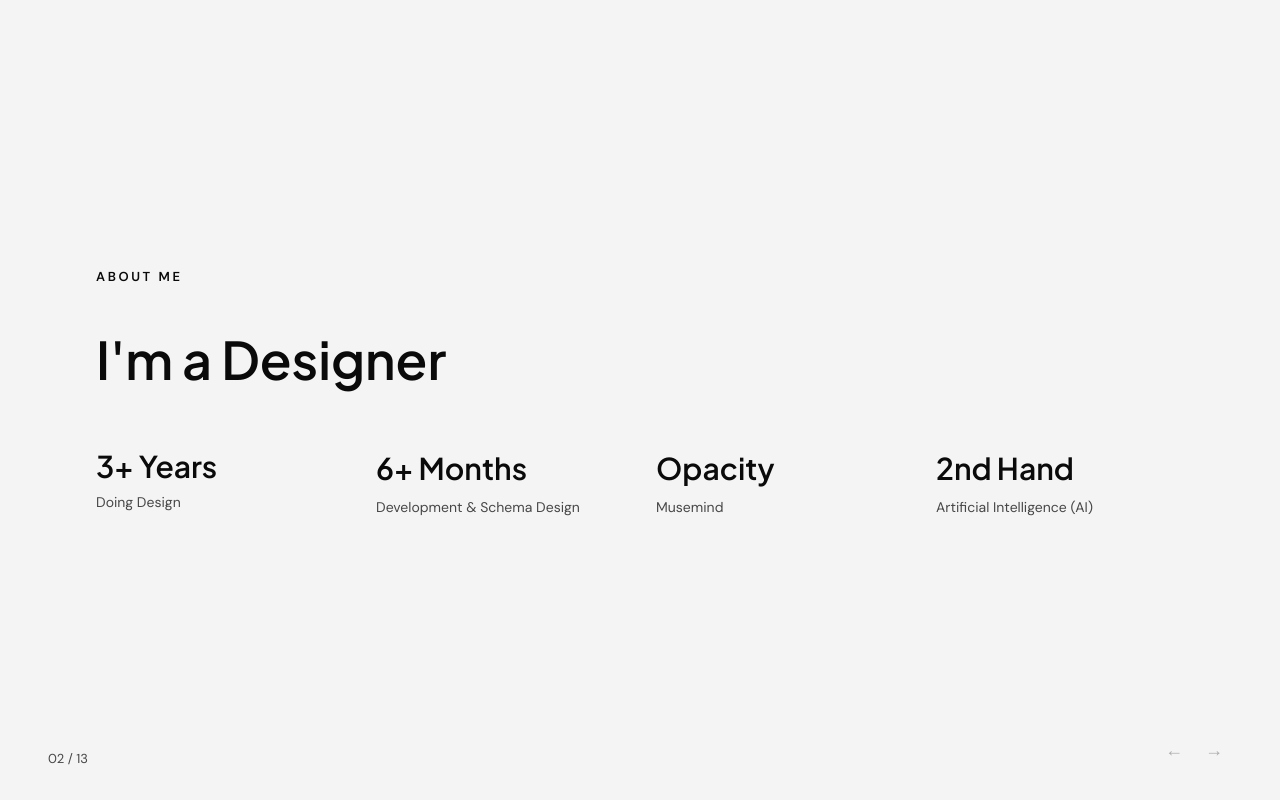
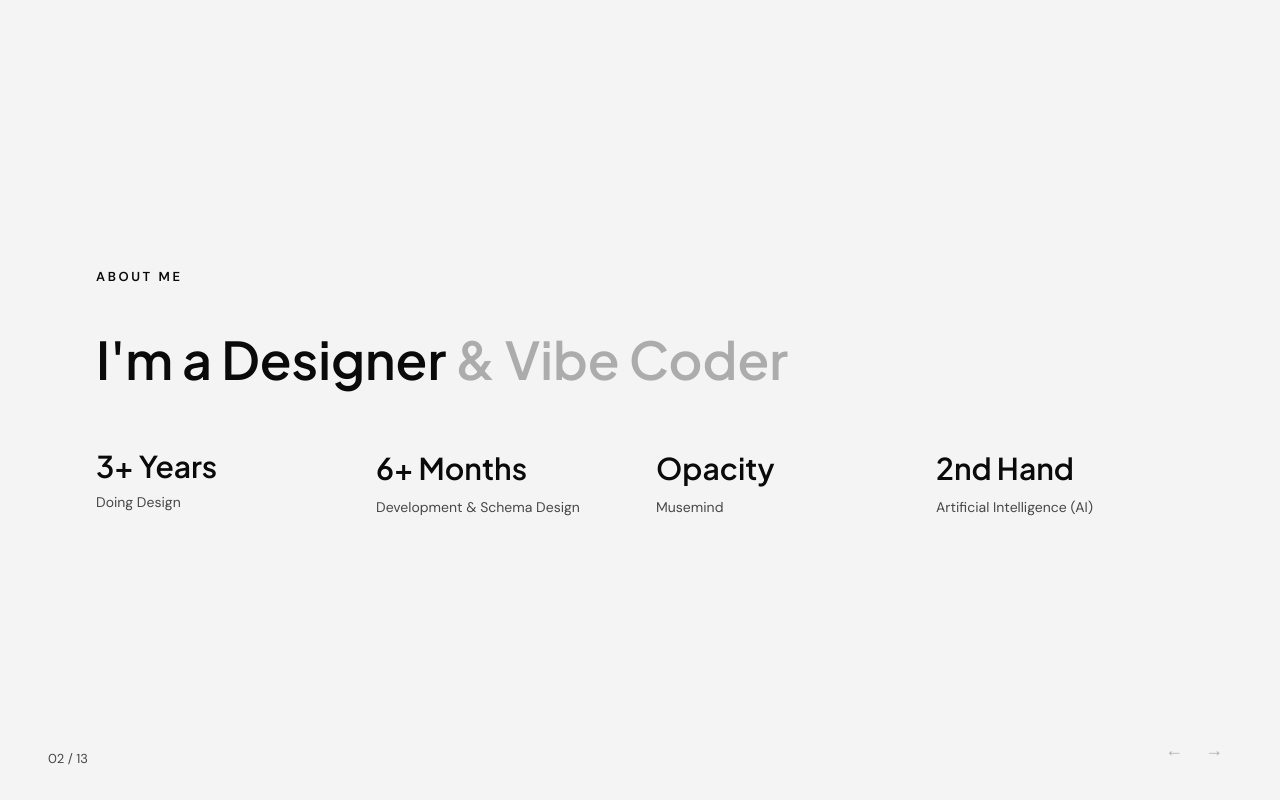
Before and after one commit to nahinfardeen-ux/presentation, a React (Vite) app: page / in a window 1280 px wide. Both pictures are taken after a click on the button "Next slide". Built offline with nearby package versions, Linux system fonts and the light colour scheme.

Commit message:
Update Slide 02: Add '& Vibe Coder' with low opacity to heading

```diff
--- a/src/slides/Slide02.jsx
+++ b/src/slides/Slide02.jsx
@@ -5,7 +5,7 @@ export default function Slide02() {
         About me
       </p>
       <h2 className="mb-14 max-w-4xl font-display text-3xl font-semibold leading-tight sm:text-4xl md:text-[52px]">
-        I&apos;m a Designer
+        I&apos;m a Designer <span className="opacity-30">&amp; Vibe Coder</span>
       </h2>
 
       <div className="mb-16 grid grid-cols-1 gap-10 sm:grid-cols-2 sm:gap-8 xl:grid-cols-4">
```
